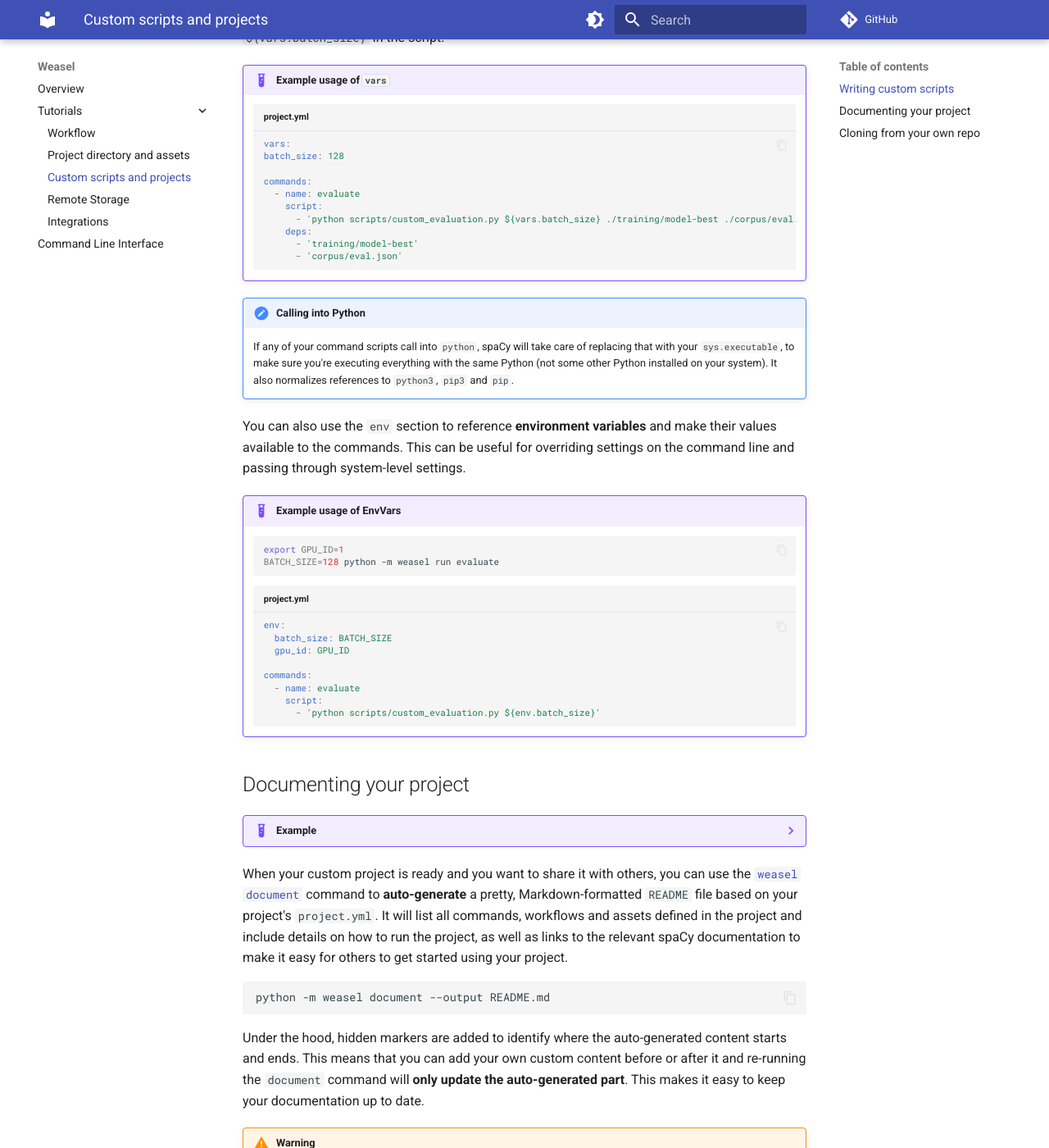
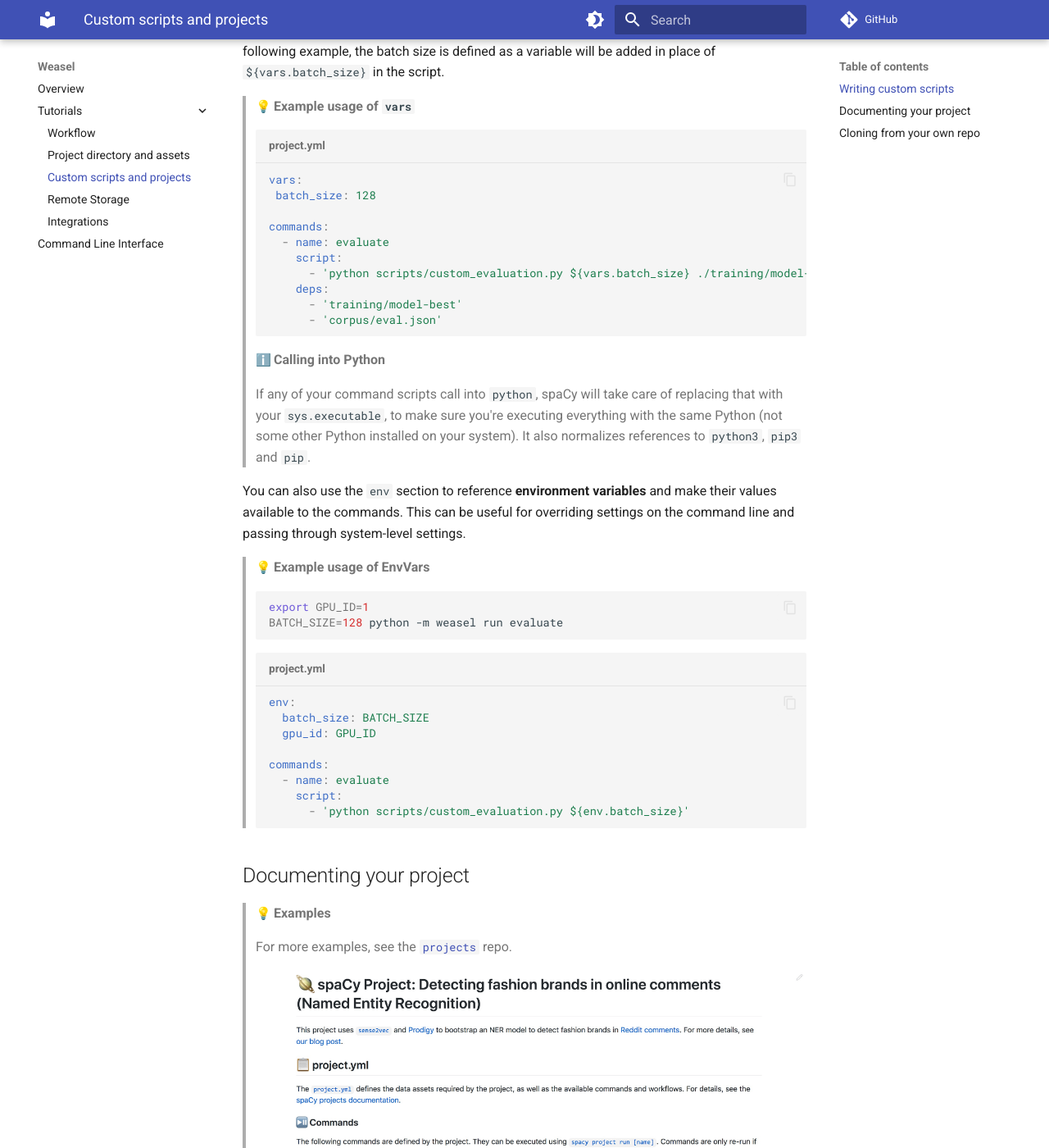
Before and after one commit to explosion/weasel, an MkDocs documentation site: the page built from docs/tutorial/custom-scripts.md, in a window 1280 px wide and 1400 px high, scrolled down 1474 px. Shown: the whole window at 82% size. Built offline with MkDocs 1.6.1 and Material for MkDocs 9.7.7, drawn with Linux system fonts in a browser that asks for light colours; emoji names are drawn with the system emoji font; a script that is not in the unit is left out; comment, search, counter and statistics services are not loaded; some of the changed lines change nothing that is shown.

Commit message:
docs: convert custom-scripts

````diff
--- a/docs/tutorial/custom-scripts.md
+++ b/docs/tutorial/custom-scripts.md
@@ -12,21 +12,21 @@ calls into [`pytest`](https://docs.pytest.org/en/latest/), runs your tests and
 uses [`pytest-html`](https://github.com/pytest-dev/pytest-html) to export a test
 report:
 
-!!! example "Example configuration"
-
-    ```yaml title="project.yml"
-    commands:
-      - name: test
-        help: 'Test the trained pipeline'
-        script:
-          - 'pip install pytest pytest-html'
-          - 'python -m pytest ./scripts/tests --html=metrics/test-report.html'
-        deps:
-          - 'training/model-best'
-        outputs:
-          - 'metrics/test-report.html'
-        no_skip: true
-    ```
+> :bulb: **Example configuration**
+>
+> ```yaml title="project.yml"
+> commands:
+>   - name: test
+>     help: 'Test the trained pipeline'
+>     script:
+>       - 'pip install pytest pytest-html'
+>       - 'python -m pytest ./scripts/tests --html=metrics/test-report.html'
+>     deps:
+>       - 'training/model-best'
+>     outputs:
+>       - 'metrics/test-report.html'
+>     no_skip: true
+> ```
 
 Adding `training/model-best` to the command's `deps` lets you ensure that the
 file is available. If not, Weasel will show an error and the command won't run.
@@ -52,14 +52,14 @@ if __name__ == "__main__":
     typer.run(custom_evaluation)
 ```
 
-!!! note "About Typer"
-
-    [`typer`](https://typer.tiangolo.com/) is a modern library for building Python
-    CLIs using type hints. It's a dependency of spaCy, so it will already be
-    pre-installed in your environment. Function arguments automatically become
-    positional CLI arguments and using Python type hints, you can define the value
-    types. For instance, `batch_size: int` means that the value provided via the
-    command line is converted to an integer.
+> :information_source: **About Typer**
+>
+> [`typer`](https://typer.tiangolo.com/) is a modern library for building Python
+> CLIs using type hints. It's a dependency of spaCy, so it will already be
+> pre-installed in your environment. Function arguments automatically become
+> positional CLI arguments and using Python type hints, you can define the value
+> types. For instance, `batch_size: int` means that the value provided via the
+> command line is converted to an integer.
 
 In your `project.yml`, you can then run the script by calling
 `python scripts/custom_evaluation.py` with the function arguments. You can also
@@ -67,58 +67,58 @@ use the `vars` section to define reusable variables that will be substituted in
 commands, paths and URLs. In the following example, the batch size is defined as a
 variable will be added in place of `${vars.batch_size}` in the script.
 
-!!! example "Example usage of `vars`"
+> :bulb: **Example usage of `vars`**
+>
+> ```yaml title="project.yml"
+> vars:
+>  batch_size: 128
+>
+> commands:
+>   - name: evaluate
+>     script:
+>       - 'python scripts/custom_evaluation.py ${vars.batch_size} ./training/model-best ./corpus/eval.json'
+>     deps:
+>       - 'training/model-best'
+>       - 'corpus/eval.json'
+> ```
 
-    ```yaml title="project.yml"
-    vars:
-    batch_size: 128
-
-    commands:
-      - name: evaluate
-        script:
-          - 'python scripts/custom_evaluation.py ${vars.batch_size} ./training/model-best ./corpus/eval.json'
-        deps:
-          - 'training/model-best'
-          - 'corpus/eval.json'
-    ```
-
-!!! note "Calling into Python"
-
-    If any of your command scripts call into `python`, spaCy will take care of
-    replacing that with your `sys.executable`, to make sure you're executing
-    everything with the same Python (not some other Python installed on your
-    system). It also normalizes references to `python3`, `pip3` and `pip`.
+> :information_source: **Calling into Python**
+>
+> If any of your command scripts call into `python`, spaCy will take care of
+> replacing that with your `sys.executable`, to make sure you're executing
+> everything with the same Python (not some other Python installed on your
+> system). It also normalizes references to `python3`, `pip3` and `pip`.
 
 You can also use the `env` section to reference **environment variables** and
 make their values available to the commands. This can be useful for overriding
 settings on the command line and passing through system-level settings.
 
-!!! example "Example usage of EnvVars"
-
-    ```bash
-    export GPU_ID=1
-    BATCH_SIZE=128 python -m weasel run evaluate
-    ```
-
-    ```yaml title="project.yml"
-    env:
-      batch_size: BATCH_SIZE
-      gpu_id: GPU_ID
-
-    commands:
-      - name: evaluate
-        script:
-          - 'python scripts/custom_evaluation.py ${env.batch_size}'
-    ```
+> :bulb: **Example usage of EnvVars**
+>
+> ```bash
+> export GPU_ID=1
+> BATCH_SIZE=128 python -m weasel run evaluate
+> ```
+>
+> ```yaml title="project.yml"
+> env:
+>   batch_size: BATCH_SIZE
+>   gpu_id: GPU_ID
+>
+> commands:
+>   - name: evaluate
+>     script:
+>       - 'python scripts/custom_evaluation.py ${env.batch_size}'
+> ```
 
 ## Documenting your project
 
-??? example "Example"
-
-    For more examples, see the [`projects`](https://github.com/explosion/projects)
-    repo.
-
-    ![Screenshot of auto-generated Markdown Readme](../assets/images/project_document.jpg)
+> :bulb: **Examples**
+>
+> For more examples, see the [`projects`](https://github.com/explosion/projects)
+> repo.
+>
+> ![Screenshot of auto-generated Markdown Readme](../assets/images/project_document.jpg)
 
 When your custom project is ready and you want to share it with others, you can
 use the [`weasel document`](../cli.md#document) command to
@@ -138,12 +138,12 @@ before or after it and re-running the `document` command will **only
 update the auto-generated part**. This makes it easy to keep your documentation
 up to date.
 
-!!! warning
-
-    Note that the contents of an existing file will be **replaced** if no existing
-    auto-generated docs are found. If you want spaCy to ignore a file and not update
-    it, you can add the comment marker `{/* WEASEL: IGNORE */}` anywhere in
-    your markup.
+> **Warning**
+>
+> Note that the contents of an existing file will be **replaced** if no existing
+> auto-generated docs are found. If you want spaCy to ignore a file and not update
+> it, you can add the comment marker `{/* WEASEL: IGNORE */}` anywhere in
+> your markup.
 
 ## Cloning from your own repo
 
@@ -162,10 +162,10 @@ At a minimum, a valid project template needs to contain a
 a machine learning model and meta templates, or Jupyter
 notebooks with usage examples.
 
-!!! warning "Important note about assets"
-
-    It's typically not a good idea to check large data assets, trained pipelines or
-    other artifacts into a Git repo and you should exclude them from your project
-    template by adding a `.gitignore`. If you want to version your data and models,
-    check out [Data Version Control](./integrations.md#data-version-control-dvc) (DVC), which integrates with spaCy
-    projects.
+> :warning: **Important note about assets**
+>
+> It's typically not a good idea to check large data assets, trained pipelines or
+> other artifacts into a Git repo and you should exclude them from your project
+> template by adding a `.gitignore`. If you want to version your data and models,
+> check out [Data Version Control](./integrations.md#data-version-control-dvc) (DVC), which integrates with spaCy
+> projects.
````
